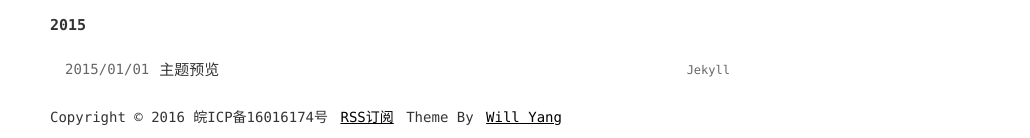
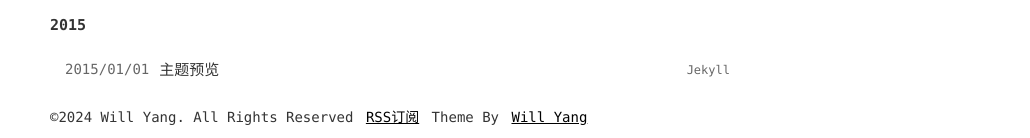
Before and after one commit to zongzaimang/blog.willyang, a Jekyll site: the page built from index.html, in a window 1280 px wide. Shown: the part 1544-1682 px from the top of the page, without its empty margins (250-1280 px from the left). Built offline with Jekyll 4.4.1, drawn with Linux system fonts in a browser that asks for light colours.

Commit message:
Update _config.yml

```diff
--- a/_config.yml
+++ b/_config.yml
@@ -8,7 +8,7 @@ title: TMaize Blog
 description: TMaize的个人博客
 keywords: TMaize,Blog,Java,Html,JavaScript
 author: TMaize
-footerText: 'Copyright © 2016 皖ICP备16016174号'
+footerText: '©2024 Will Yang. All Rights Reserved'
 
 # 这些不要动
 permalink: /posts/:year/:month/:day/:title.html
```
